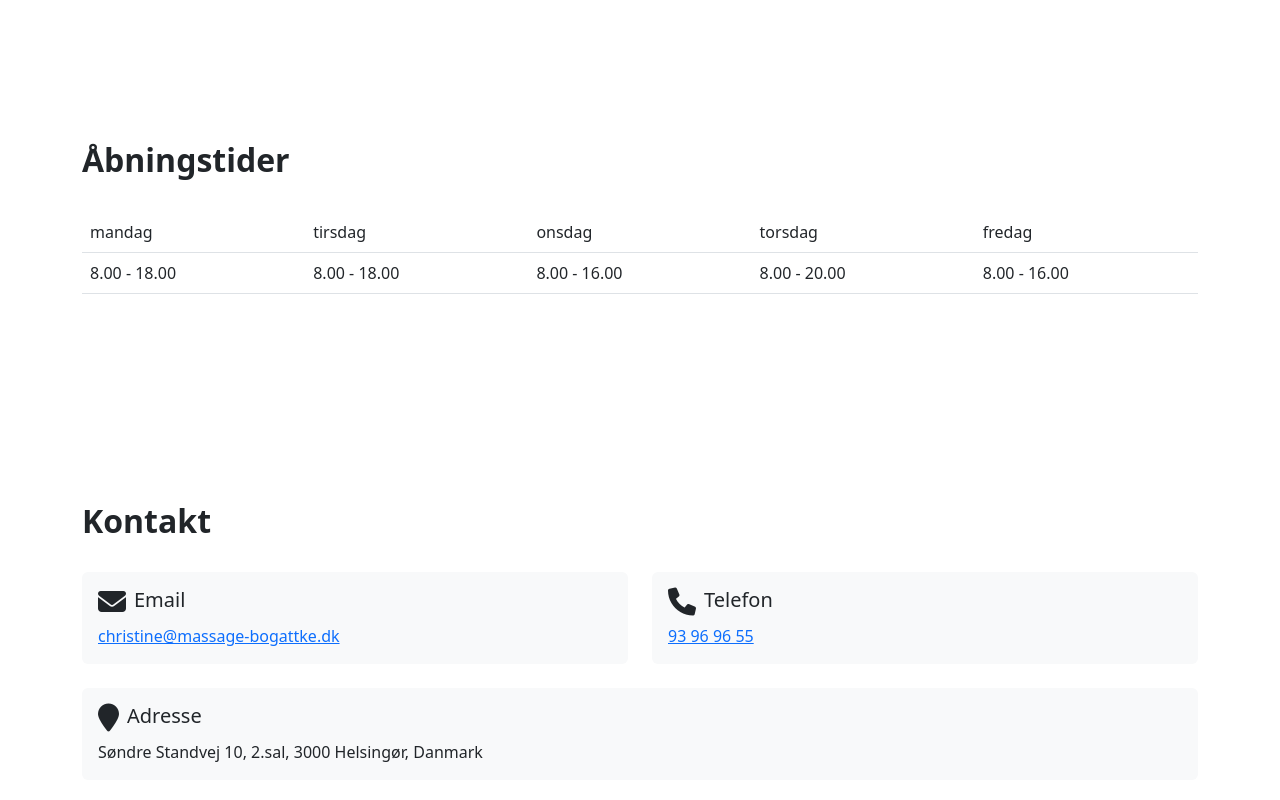
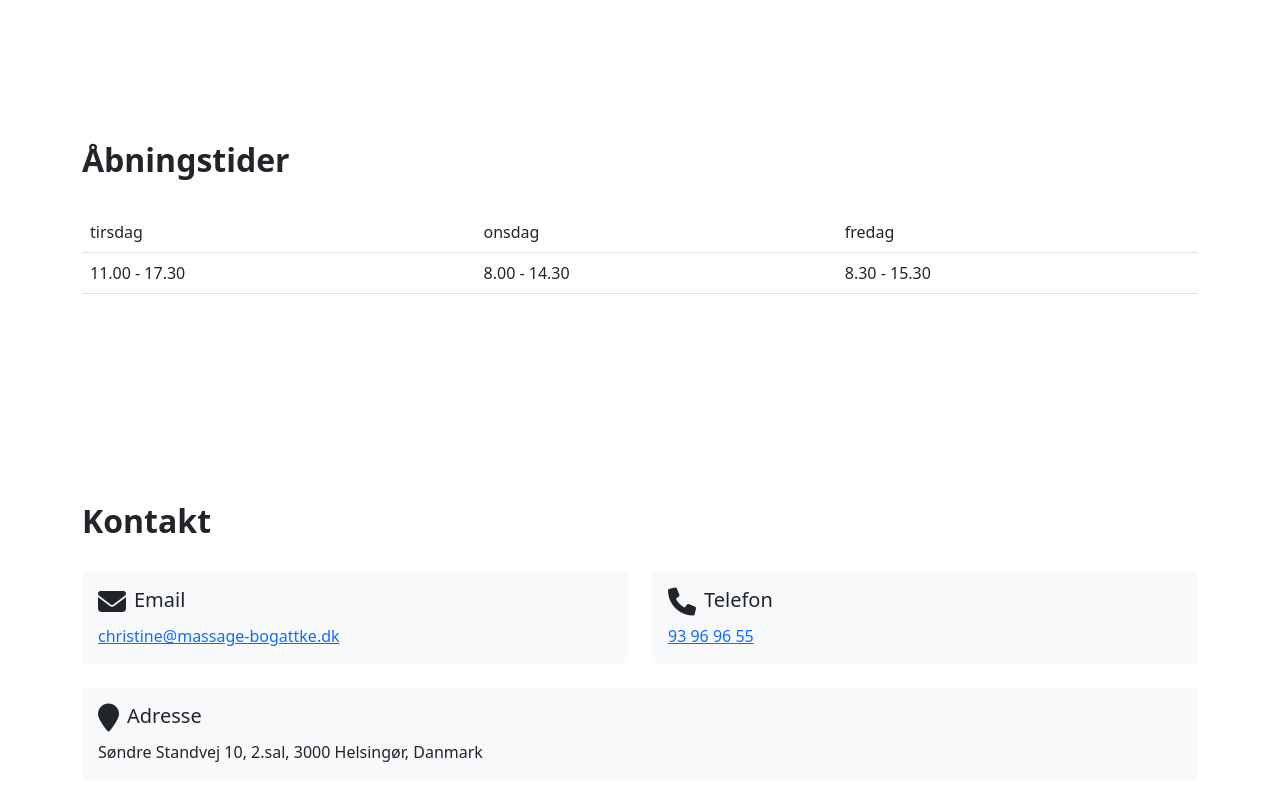
Before and after one commit to NordSund/Hjemmeside, a plain HTML site: page index.html in a window 1280 px wide. Shown: the part 2793-3593 px from the top of the page. Drawn offline with Linux system fonts and the light colour scheme; grey boxes are pictures that could not be loaded.

Commit message:
changed opening hours

```diff
--- a/index.html
+++ b/index.html
@@ -263,19 +263,15 @@
             <table class="table">
               <tbody>
                 <tr>
-                  <td>mandag</td>
                   <td>tirsdag</td>
                   <td>onsdag</td>
-                  <td>torsdag</td>
                   <td>fredag</td>
                   <!-- <td>lørdag og søndag</td> -->
                 </tr>
                 <tr>
-                  <td>8.00 - 18.00</td>
-                  <td>8.00 - 18.00</td>
-                  <td>8.00 - 16.00</td>
-                  <td>8.00 - 20.00</td>
-                  <td>8.00 - 16.00</td>
+                  <td>11.00 - 17.30</td>
+                  <td>8.00 - 14.30</td>
+                  <td>8.30 - 15.30</td>
                   <!-- <td>lukket</td> -->
                 </tr>
               </tbody>
```
